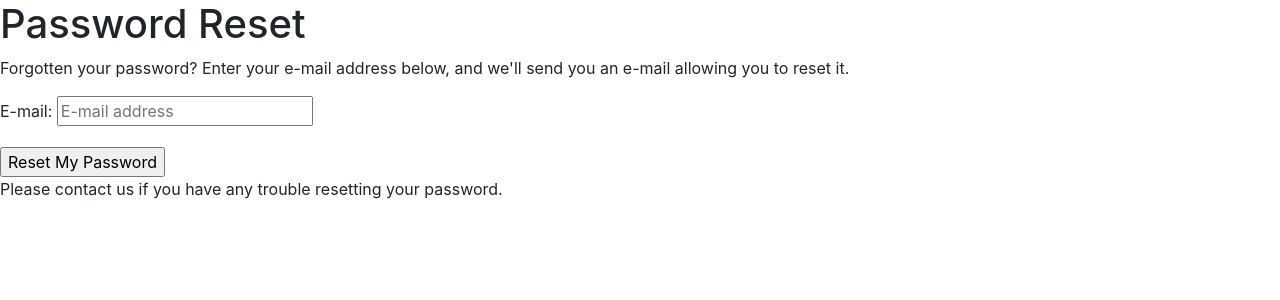
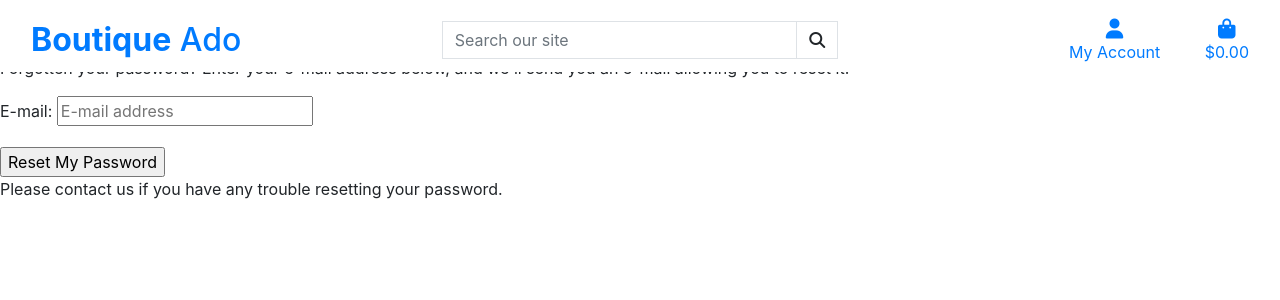
Before and after one commit to FelipeSeiberlich/boutique_ado_v1, a Django app: page /accounts/password/reset/ in a window 1280 px wide. Shown: the top 300 px of the page. Run offline with Django 3.2, Linux system fonts and the light colour scheme; some libraries are stand-ins or nearby versions.

Commit message:
Added main page header.

```diff
--- a/templates/base.html
+++ b/templates/base.html
@@ -15,12 +15,15 @@
 
     {% block corecss %}
         <link rel="stylesheet" href="https://stackpath.bootstrapcdn.com/bootstrap/4.4.1/css/bootstrap.min.css" integrity="sha384-Vkoo8x4CGsO3+Hhxv8T/Q5PaXtkKtu6ug5TOeNV6gBiFeWPGFN9MuhOf23Q9Ifjh" crossorigin="anonymous">
+        <link rel="stylesheet" href="https://fonts.googleapis.com/css?family=Lato&display=swap">
+        <link rel="stylesheet" href="{% static 'css/base.css' %}">
     {% endblock %}
 
     {% block extra_css %}
     {% endblock %}
 
     {% block corejs %}
+        <script src="https://kit.fontawesome.com/e9c73d7092.js" crossorigin="anonymous"></script>
         <script src="https://code.jquery.com/jquery-3.4.1.slim.min.js" integrity="sha384-J6qa4849blE2+poT4WnyKhv5vZF5SrPo0iEjwBvKU7imGFAV0wwj1yYfoRSJoZ+n" crossorigin="anonymous"></script>
         <script src="https://cdn.jsdelivr.net/npm/popper.js@1.16.0/dist/umd/popper.min.js" integrity="sha384-Q6E9RHvbIyZFJoft+2mJbHaEWldlvI9IOYy5n3zV9zzTtmI3UksdQRVvoxMfooAo" crossorigin="anonymous"></script>
         <script src="https://stackpath.bootstrapcdn.com/bootstrap/4.4.1/js/bootstrap.min.js" integrity="sha384-wfSDF2E50Y2D1uUdj0O3uMBJnjuUD4Ih7YwaYd1iqfktj0Uod8GCExl3Og8ifwB6" crossorigin="anonymous"></script>
@@ -32,7 +35,67 @@
     <title>Boutique Ado {% block extra_title %}{% endblock %}</title>
   </head>
   <body>
-    <header class="container-fluid fixed-top"></header>
+    <header class="container-fluid fixed-top">
+        <div id="topnav" class="row bg-white pt-lg-2 d-none d-lg-flex">
+            <div class="col-12 col-lg-4 my-auto py-1 py-lg-0 text-center text-lg-left">
+                <a href="{% url 'home' %}" class="nav-link main-logo-link">
+                    <h2 class="logo-font text-black my-0"><strong>Boutique</strong> Ado</h2>
+                </a>
+            </div>
+            <div class="col-12 col-lg-4 my-auto py-1 py-lg-0">
+                <form method="GET" action="">
+                    <div class="input-group w-100">
+                        <input class="form-control border border-black rounded-0" type="text" name="q" placeholder="Search our site">
+                        <div class="input-group-append">
+                            <button class="form-control btn btn-black border border-black rounded-0" type="submit">
+                                <span class="icon">
+                                    <i class="fas fa-search"></i>
+                                </span>
+                            </button>
+                        </div>
+                    </div>
+                </form>
+            </div>
+            <div class="col-12 col-lg-4 my-auto py-1 py-lg-0">
+                <ul class="list-inline list-unstyled text-center text-lg-right my-0">
+                    <li class="list-inline-item dropdown">
+                        <a class="text-black nav-link" href="#" id="user-options" data-toggle="dropdown" aria-haspopup="true" aria-expanded="false">
+                            <div class="text-center">
+                                <div><i class="fas fa-user fa-lg"></i></div>
+                                <p class="my-0">My Account</p>
+                            </div>
+                        </a>
+                        <div class="dropdown-menu border-0" aria-labelledby="user-options">
+                            {% if request.user.is_authenticated %}
+                                {% if request.user.is_superuser %}
+                                    <a href="" class="dropdown-item">Product Management</a>
+                                {% endif %}
+                                <a href="" class="dropdown-item">My Profile</a>
+                                <a href="{% url 'account_logout' %}" class="dropdown-item">Logout</a>
+                            {% else %}
+                                <a href="{% url 'account_signup' %}" class="dropdown-item">Register</a>
+                                <a href="{% url 'account_login' %}" class="dropdown-item">Login</a>
+                            {% endif %}
+                        </div>
+                    </li>
+                    <li class="list-inline-item">
+                        <a class="{% if grand_total %}text-info font-weight-bold{% else %}text-black{% endif %} nav-link" href="">
+                            <div class="text-center">
+                                <div><i class="fas fa-shopping-bag fa-lg"></i></div>
+                                <p class="my-0">
+                                    {% if grand_total %}
+                                        ${{ grand_total|floatformat:2 }}
+                                    {% else %}
+                                        $0.00
+                                    {% endif %}
+                                </p>
+                            </div>
+                        </a>
+                    </li>
+                </ul>
+            </div>
+        </div>
+    </header>
 
     {% if messages %}
         <div class="message-container"></div>
```
Also changed, not shown: home/templates/home/index.html (+7 -1 lines).
